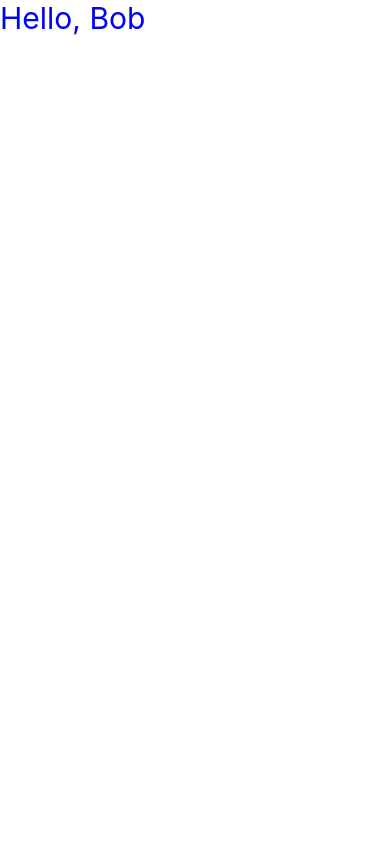
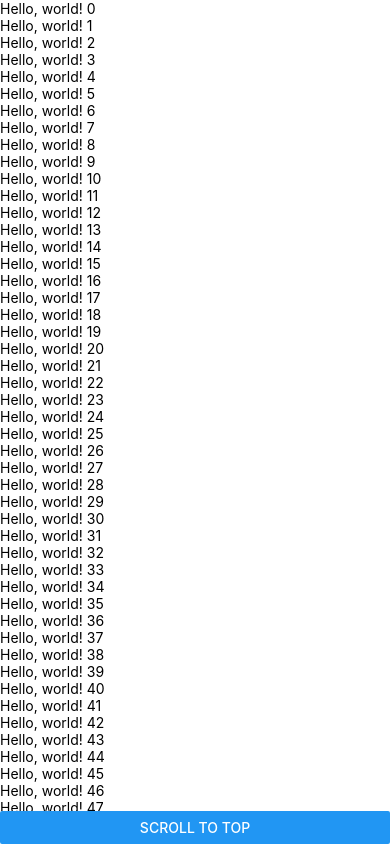
Before and after one commit to adamhinton/LearningReactNativeSection7Test2, a React Native app: screen / in a window 390 px wide. Built offline with nearby package versions, Linux system fonts and the light colour scheme.

Commit message:
my first react native useRef

```diff
--- a/App.js
+++ b/App.js
@@ -1,11 +1,23 @@
-import React from 'react';
-import {SafeAreaView, Text} from 'react-native';
-import MyText from './components/MyText/MyText';
+import React, {useRef} from 'react';
+import {SafeAreaView, Text, ScrollView, Button} from 'react-native';
 
 const App = () => {
+  let array = Array(1000).fill(0);
+
+  const scrollViewRef = useRef(null);
+
+  const handleClick = () => {
+    scrollViewRef.current.scrollTo({x: 0, y: 0, animated: true});
+  };
   return (
-    <SafeAreaView>
-      <MyText name="Bob" />
+    <SafeAreaView style={{flex: 1}}>
+      {/* UseRef is used to store a reference to a value; in this case the value is this scrollView component */}
+      <ScrollView ref={scrollViewRef}>
+        {array.map((elem, idx) => (
+          <Text key={idx}>Hello, world! {idx} </Text>
+        ))}
+      </ScrollView>
+      <Button onPress={handleClick} title={'Scroll To Top'} />
     </SafeAreaView>
   );
 };
```
